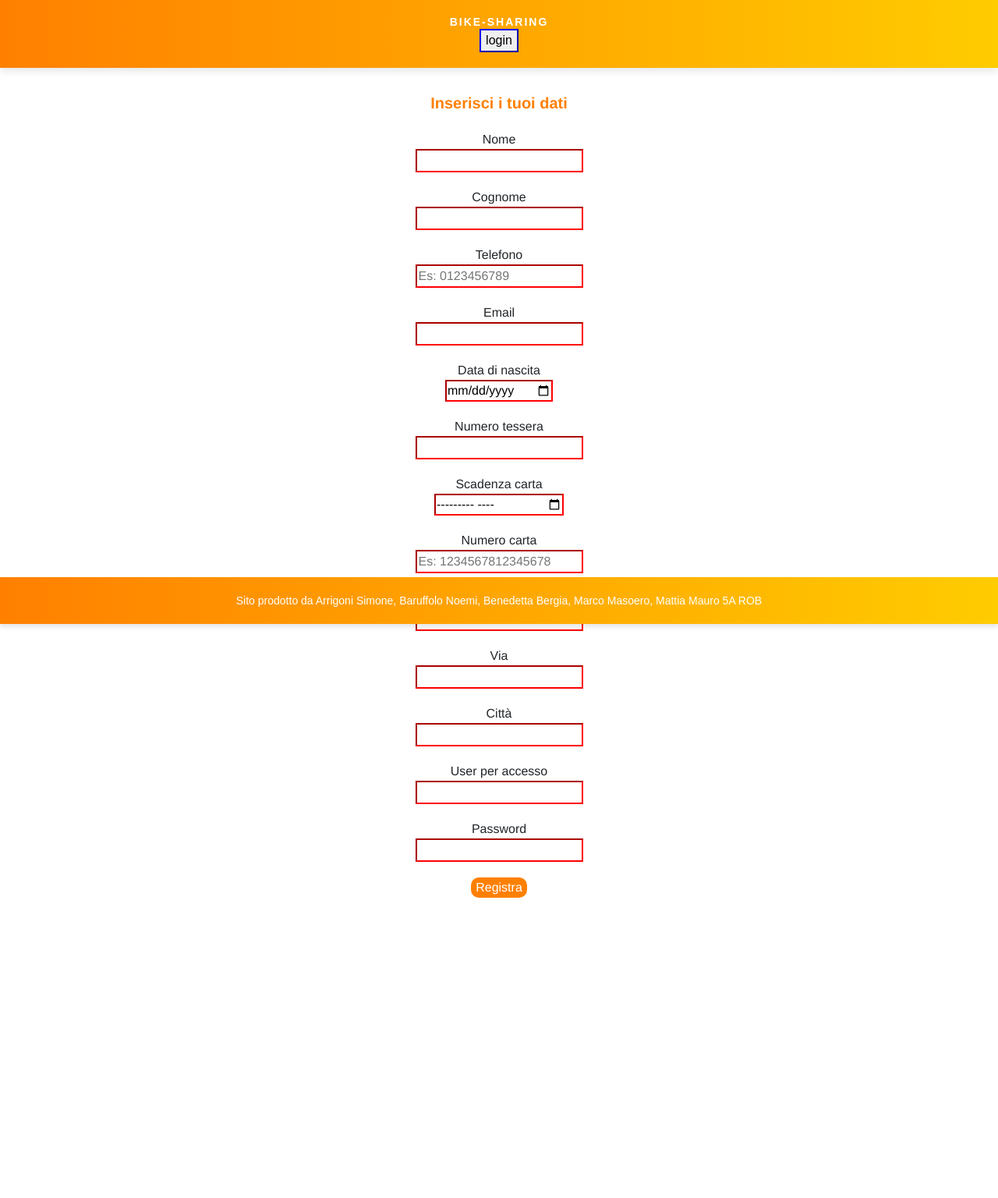
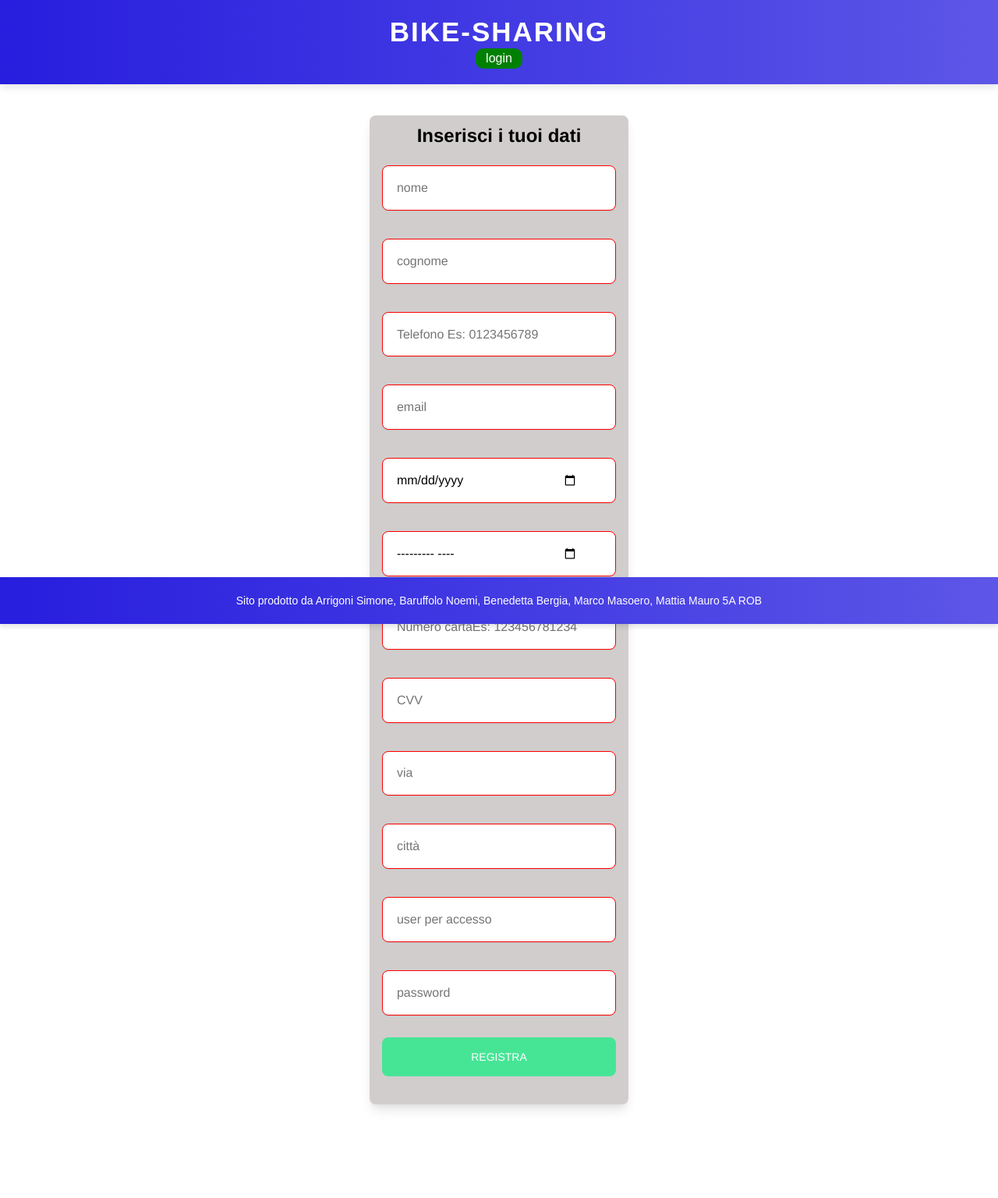
Before and after one commit to marcomasoero/BikeSharing, a PHP site: page /templates/registra_utente_form.php in a window 1280 px wide. Shown: the whole page at 78% size. Before the commit the page ends 1151 px from the top, so only its background shows below. Run offline with PHP 8.4, Linux system fonts and the light colour scheme.

Commit message:
modifica grafica index, login e registrazione

```diff
--- a/bike_sharing/css/style.css
+++ b/bike_sharing/css/style.css
@@ -1,11 +1,11 @@
-body{
+body {
     font-family: helvetica, sans-serif;
     padding-bottom: 80px;
 }
 
 header {
     width: 100%;
-    background: linear-gradient(to right, #ff8000, #ffcc00);
+    background: linear-gradient(to right, #271ede, #5d56e7);
     padding: 20px 0;
     box-shadow: 0 4px 10px rgba(0, 0, 0, 0.1);
     text-align: center;
@@ -15,13 +15,13 @@ header {
 
 header h1 {
     margin: 0;
-    font-size: 14px;
+    font-size: 35px;
     font-weight: bold;
     letter-spacing: 2px;
 }
 
 #header_top {
-    background: linear-gradient(to right, #ff8000, #ffcc00);
+    background: linear-gradient(to right, #271ede, #5d56e7); /*#271ede,#5d56e7*/
     height: 80px;
     text-align: center;
     padding-top: 20px;
@@ -42,26 +42,100 @@ header h1 {
     font-size: 14px;
 }
 
-
-menu{
-    float: left;
-    width: 25%;
-    margin-left: 5%;
-    margin-top: 30px;
+.back, .login, .buttonform {
+    min-width: 60px;
+    color: white;
+    border: 0;
+    border-radius: 10px;
 }
 
-#central{
-    float: left;
-    margin-top: 30px;
-    width:60%;
-    padding-bottom: 80px;
+.back {
+    background-color: red;
 }
 
-footer{
+.login {
+    background-color: green;
+}
+
+.titolo_dark {
+  font-size: 1.50rem;
+  line-height: 1.25rem;
+  font-weight: 600;
+  text-align: center;
+  color: #000;
+}
+
+.formlogin {
+  background-color: #d1cdcd;/*bfbaba*/
+  display: block;
+  padding: 1rem;
+  max-width: 350px;
+  border-radius: 0.5rem;
+  box-shadow: 0 10px 15px -3px rgba(0, 0, 0, 0.1), 0 4px 6px -2px rgba(0, 0, 0, 0.05);
+}
+
+.divlogin {
+  font-size: 1.25rem;
+  line-height: 1.75rem;
+  font-weight: 600;
+  text-align: center;
+  color: #000;
+}
+
+.divlogin {
+  position: relative;
+}
+
+.divlogin input, .form button {
+  outline: none;
+  border: 1px solid #e5e7eb;
+  margin: 8px 0;
+}
+
+.divlogin input {
+  background-color: #fff;
+  padding: 1.12rem;
+  padding-right: 3rem;
+  font-size: 1rem;
+  line-height: 1.25rem;
+  width: 300px;
+  border-radius: 0.5rem;
+  box-shadow: 0 1px 2px 0 rgba(0, 0, 0, 0.05);
+}
+
+.buttonform {
+  display: block;
+  padding-top: 0.95rem;
+  padding-bottom: 0.95rem;
+  padding-left: 1.35rem;
+  padding-right: 1.35rem;
+  background-color: #46e596; /*#4F46E5*/
+  color: #ffffff;
+  font-size: 0.875rem;
+  line-height: 1.25rem;
+  font-weight: 500;
+  width: 100%;
+  border-radius: 0.5rem;
+  text-transform: uppercase;
+}
+
+.signup-link {
+  color: #282829;
+  padding-top: 1.25rem;
+  font-size: 1rem;
+  line-height: 1.35rem;
+  text-align: center;
+}
+
+.signup-link a {
+  text-decoration: underline;
+}
+
+footer {
     margin-top: 20px;
     height: 60px;
-    background: linear-gradient(to right, #ff8000, #ffcc00);
-    box-shadow: 0 4px 6px rgba(0, 0, 0, 0.1); /* ombra leggera */
+    background: linear-gradient(to right, #271ede, #5d56e7);
+    box-shadow: 0 4px 6px rgba(0, 0, 0, 0.1);
     position: fixed;
     bottom: 0;
     left: 0;
@@ -73,64 +147,117 @@ footer{
     font-size: 14px;
 }
 
-.buttonform{
-    background-color: rgb(255, 128, 0);
-    min-width : 60px;
-    color: white;
-    border: 0px;
-    border-radius: 10px;
+menu {
+    float: left;
+    width: 25%;
+    margin-left: 5%;
+    margin-top: 30px;
 }
 
-
-.buttonform:hover{
-    opacity: 0.6;
-
+#central {
+    display: flex;
+    justify-content: center;
+    align-items: center;
+    min-height: calc(100vh - 140px); /* viewport height minus header+footer */
+    padding: 40px 20px;
 }
 
-.titolo_bianco{
-    font-size: 30px;
-    color: white;
-    font-weight: bold;
-}
-
-.formlogin{
-    text-align: center;
-    margin-top: 20px;
-
-}
-
-.titolo_dark{
-    font-size: 20px;
-    color: rgb(255, 128, 0);
-    font-weight: bold;
-}
-
-.menubutton{
-    width: 80%;
-    height: 30px;
-    margin-top: 10px;
-
-}
-
-.table_output{
-    min-width:80%;
-}
-.cella{
-    border-bottom: 1px solid grey;
-}
-
-@media screen and (max-width: 768px){
-    #menu, #central{
+/* Responsive layout per menu e centrale */
+@media screen and (max-width: 768px) {
+    #menu, #central {
         float: none;
         display: block;
-        width:90%;
+        width: 90%;
         margin-left: 5%;
+    }
+
+    .card {
+        width: 100% !important;
+        margin-bottom: 15px;
     }
 }
 
+/* Input validation */
 input:invalid {
     border-color: red;
 }
-input, input:valid{
+
+input, input:valid {
     border-color: blue;
 }
+
+/* Container principale con griglia di card */
+.container_index {
+    max-width: 1300px;
+    margin: 30px auto;
+    padding: 10px;
+    display: grid;
+    grid-template-columns: repeat(auto-fit, minmax(280px, 1fr)); /* ← aumentata da 260px a 280px */
+    gap: 20px;
+    justify-content: center;
+}
+
+/* Card personalizzata */
+.card {
+    width: 100%;
+    border-radius: 10px;
+    box-shadow: 0 2px 10px rgba(0, 0, 0, 0.1);
+    transition: transform 0.3s ease;
+}
+
+.card:hover {
+    transform: translateY(-5px);
+    box-shadow: 0 5px 20px rgba(0, 0, 0, 0.15);
+}
+
+.card-body {
+    background-color: #d1cdcd;
+    padding: 20px;
+}
+
+.card-title {
+    font-size: 1.5rem;
+    font-weight: bold;
+    color: #007bff;
+}
+
+.card-text {
+    font-size: 1rem;
+    color: #3f4348;/**/
+    margin-bottom: 10px;
+    font-weight: 700;
+}
+
+.card-text p {
+    margin-bottom: 5px;
+}
+
+.btn-primary {
+    background-color: #007bff;
+    border-color: #007bff;
+    font-weight: bold;
+    padding: 10px 15px;
+    border-radius: 5px;
+}
+
+.btn-primary:hover {
+    background-color: #0056b3;
+    border-color: #0056b3;
+}
+
+/* Aggiungi margine sopra il contenuto */
+.container {
+    margin-top: 30px;
+}
+
+@media screen and (max-width: 992px) {
+    .container_index {
+        grid-template-columns: repeat(2, 1fr);
+    }
+}
+
+@media screen and (max-width: 576px) {
+    .container_index {
+        grid-template-columns: 1fr;
+    }
+}
--- a/bike_sharing/php/login_check.php
+++ b/bike_sharing/php/login_check.php
@@ -19,6 +19,7 @@ if (($_POST['user']==$row['user'])&&($_POST['psw']==$row['psw'])){ //se il login
     $_SESSION['id_utente']= $row['id'];
     $_SESSION['nome']=$row['nome'];
     $_SESSION['cognome']=$row['cognome'];
+    $_SESSION['user']=$row['user'];
     if($row["tessera"][0] == "A"){
         $_SESSION["tipo"] = "amm";
     }else{
--- a/bike_sharing/templates/header.php
+++ b/bike_sharing/templates/header.php
@@ -5,7 +5,7 @@
     <meta name="viewport" content="width=device-width, initial-scale=1.0">
     <meta name="viewport">
     <title>Document</title>
-    <link rel="stylesheet" href="../css/style.css">
+    <link rel="stylesheet" href="/bike_sharing/css/style.css">
     <link href="https://cdn.jsdelivr.net/npm/bootstrap@5.3.6/dist/css/bootstrap.min.css" rel="stylesheet" integrity="sha384-4Q6Gf2aSP4eDXB8Miphtr37CMZZQ5oXLH2yaXMJ2w8e2ZtHTl7GptT4jmndRuHDT" crossorigin="anonymous">
 </head>
 <body>
@@ -15,12 +15,12 @@
         <?php
             session_start();
             if (isset($_SESSION['login'])) {
-                echo "<input type='button' id='profilo' name='profilo' value='profilo' onClick=\"location.href='./visualizza_profilo.php'\">";
+                echo "<input type='button' id='profilo' class='profilo' value='profilo' onClick=\"location.href='./visualizza_profilo.php'\">";
                 //modificare href con il path correto
-            }elseif ($_SERVER['PHP_SELF'] == '/bike_sharing/templates/login.php'){
-                echo "<input type='button' id='back' name='back' value='back' onClick=\"location.href='../index.php'\">";
+            }elseif (($_SERVER['PHP_SELF'] == '/bike_sharing/templates/login.php') || ($_SERVER['PHP_SELF'] == '/bike_sharing/templates/registra_utente_form.php')){
+                echo "<input type='button' id='back' class='back' value='home' onClick=\"location.href='../index.php'\">";
             }else{
-                echo "<input type='button' id='login' name='login' value='login' onClick=\"location.href='./templates/login.php'\">";
+                echo "<input type='button' id='login' class='login' value='login' onClick=\"location.href='./templates/login.php'\">";
             }
 
         ?>
--- a/bike_sharing/templates/registra_utente_form.php
+++ b/bike_sharing/templates/registra_utente_form.php
@@ -4,59 +4,43 @@ include_once("./header.php");
 
 <div id="central" style="width: 100%; text-align: center;">
 
-    <p class="titolo_dark">Inserisci i tuoi dati</p>
-    <form method="POST" action="../php/registra_utente.php">
-        <div style="margin-top: 20px">
-            <label for="nome">Nome</label><br>
-            <input type="text" id="nome" name="nome" pattern=".{2,30}" required>
+    <form method="POST" action="../php/registra_utente.php" class="formlogin">
+        <p class="titolo_dark">Inserisci i tuoi dati</p>
+        <div style="margin-top: 20px" class="divlogin">
+            <input type="text" id="nome" name="nome" pattern=".{2,30}" placeholder="nome" required>
         </div>
-        <div style="margin-top: 20px">
-            <label for="cognome">Cognome</label><br>
-            <input type="text" id="cognome" name="cognome" pattern=".{2,30}" required>
+        <div style="margin-top: 20px" class="divlogin">
+            <input type="text" id="cognome" name="cognome" pattern=".{2,30}" placeholder="cognome"required>
         </div>
-        <div style="margin-top: 20px">
-            <label for="telefono">Telefono</label><br>
-            <input type="tel" id="telefono" name="telefono" pattern="[0-9]{10}" required placeholder="Es: 0123456789">
+        <div style="margin-top: 20px" class="divlogin">
+            <input type="tel" id="telefono" name="telefono" pattern="[0-9]{10}" required placeholder="Telefono Es: 0123456789">
         </div>
-        <div style="margin-top: 20px">
-            <label for="email">Email</label><br>
-            <input type="email" id="email" name="mail" pattern="[a-z0-9._%+-]+@[a-z0-9.-]+\.[a-z]{2,}$" maxlength="50" required>
+        <div style="margin-top: 20px" class="divlogin">
+            <input type="email" id="email" name="mail" pattern="[a-z0-9._%+-]+@[a-z0-9.-]+\.[a-z]{2,}$" maxlength="50" placeholder="email" required>
         </div>
-        <div style="margin-top: 20px">
-            <label for="data_nascita">Data di nascita</label><br>
-            <input type="date" id="data_nascita" name="data_nascita" required>
+        <div style="margin-top: 20px" class="divlogin">
+            <input type="date" id="data_nascita" name="data_nascita" placeholder="data di nascita" required>
         </div>
-        <div style="margin-top: 20px">
-            <label for="tessera">Numero tessera</label><br>
-            <input type="text" id="tessera" name="tessera" pattern="[0-9]{10}" maxlength="10" required>
+        <div style="margin-top: 20px" class="divlogin">
+            <input type="month" id="scadenza_carta" name="scadenza_carta" placeholder="scadenza carta" required>
         </div>
-        <div style="margin-top: 20px">
-            <label for="scadenza_carta">Scadenza carta</label><br>
-            <input type="month" id="scadenza_carta" name="scadenza_carta" required>
+        <div style="margin-top: 20px" class="divlogin">
+            <input type="text" id="codice_carta" name="codice_carta" pattern="[0-9]{16}" maxlength="16" required placeholder="Numero cartaEs: 1234567812345678">
         </div>
-        <div style="margin-top: 20px">
-            <label for="codice_carta">Numero carta</label><br>
-            <input type="text" id="codice_carta" name="codice_carta" pattern="[0-9]{16}" maxlength="16" required placeholder="Es: 1234567812345678">
+        <div style="margin-top: 20px" class="divlogin">
+            <input type="text" id="cvv_carta" name="cvv_carta" pattern="[0-9]{3}" maxlength="3" placeholder="CVV" required>
         </div>
-        <div style="margin-top: 20px">
-            <label for="cvv_carta">CVV</label><br>
-            <input type="text" id="cvv_carta" name="cvv_carta" pattern="[0-9]{3}" maxlength="3" required>
+        <div style="margin-top: 20px" class="divlogin">
+            <input type="text" id="via" name="via" pattern=".{2,30}" placeholder="via" required>
         </div>
-        <div style="margin-top: 20px">
-            <label for="via">Via</label><br>
-            <input type="text" id="via" name="via" pattern=".{2,30}" required>
+        <div style="margin-top: 20px" class="divlogin">
+            <input type="text" id="citta" name="citta" pattern="[A-Za-z\s]{2,30}" placeholder="città" required>
         </div>
-        <div style="margin-top: 20px">
-            <label for="citta">Città</label><br>
-            <input type="text" id="citta" name="citta" pattern="[A-Za-z\s]{2,30}" required>
+        <div style="margin-top: 20px" class="divlogin">
+            <input type="text" id="user" name="user" pattern="[a-z]{2,20}" placeholder="user per accesso" required>
         </div>
-        <div style="margin-top: 20px">
-            <label for="user">User per accesso</label><br>
-            <input type="text" id="user" name="user" pattern="[a-z]{2,20}" required>
-        </div>
-        <div style="margin-top: 20px">
-            <label for="psw">Password</label><br>
-            <input type="password" id="psw" name="psw" pattern=".{8,30}" required>
+        <div style="margin-top: 20px" class="divlogin">
+            <input type="password" id="psw" name="psw" pattern=".{8,30}" placeholder="password" required>
         </div>
         <div style="margin-top: 20px">
             <input type="submit" value="Registra" class="buttonform">
```
Also changed, not shown: bike_sharing/index.php (+8 -7 lines), bike_sharing/templates/login.php (+11 -11 lines).
